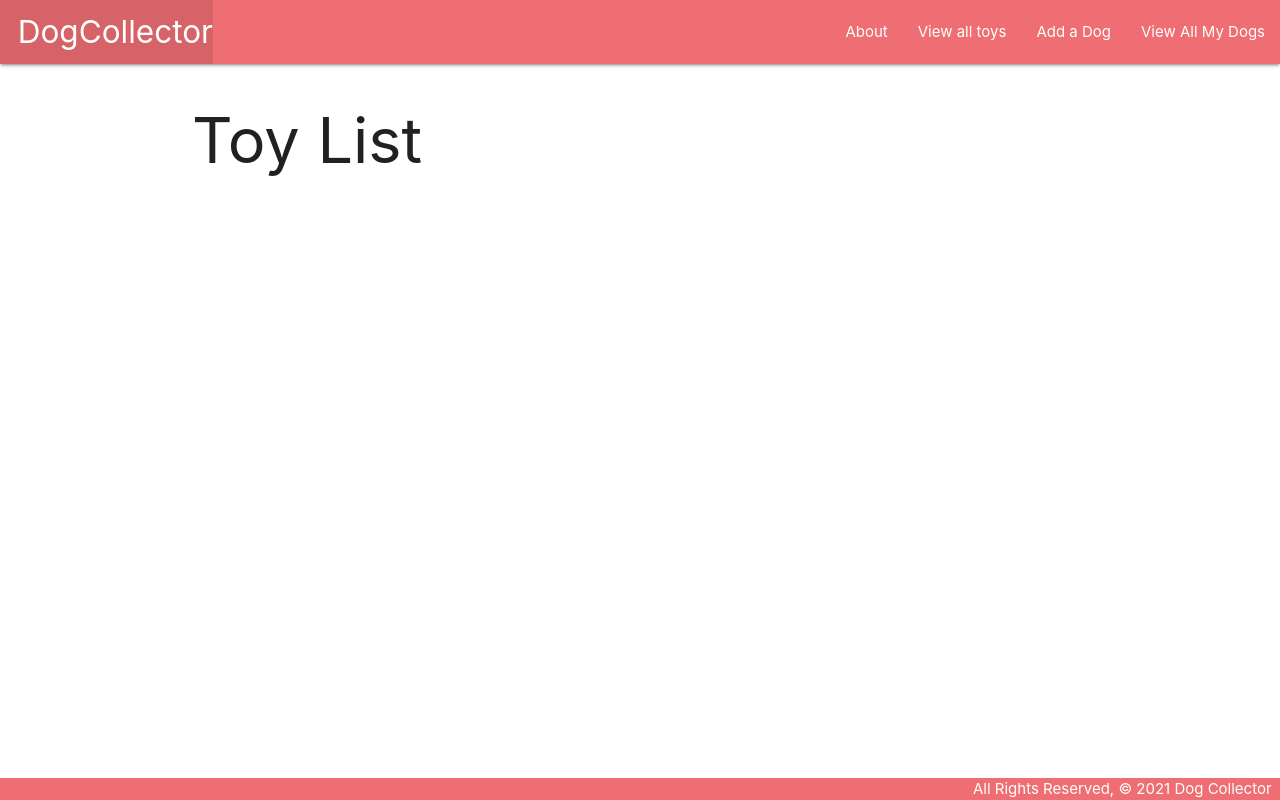
After one commit to sammy2342/dogcollector, a Django app: page /toys/ in a window 1280 px wide. The commit adds this page. Run offline with Django 4.2, Linux system fonts and the light colour scheme; data that the repository does not hold is empty.

Commit message:
complete toy index page

```diff
--- a/main_app/admin.py
+++ b/main_app/admin.py
@@ -1,7 +1,8 @@
 from django.contrib import admin
-from .models import Dog, Feeding
+from .models import Dog, Feeding, Toy
 
 
 # Register your models here.
 admin.site.register(Dog)
 admin.site.register(Feeding)
+admin.site.register(Toy)
--- a/main_app/models.py
+++ b/main_app/models.py
@@ -10,6 +10,11 @@ MEALS = (
     ('L', 'Lunch'),
     ('D', 'Dinner'),
 )
+
+class Toy(models.Model):
+    name = models.CharField(max_length=50)
+    color = models.CharField(max_length=50)
+
 
 class Dog(models.Model):
     name = models.CharField(max_length=100)
--- a/main_app/templates/base.html
+++ b/main_app/templates/base.html
@@ -20,6 +20,7 @@
         </ul>
         <ul class="right">
           <li><a href="{% url 'about' %}">About</a></li>
+          <li><a href="{% url 'toys_index' %}">View all toys</a></li>
           <li><a href="{% url 'dogs_create' %}">Add a Dog</a></li>
           <li><a href="{% url 'index' %}">View All My Dogs</a></li>
         </ul>
--- /dev/null
+++ b/main_app/templates/toys/toy_list.html
@@ -0,0 +1,16 @@
+{% extends 'base.html' %}
+{% block content %}
+
+<h1>Toy List</h1>
+
+{% for toy in toy_list %}
+    <div class="card">
+        <div class="card-content">
+            <span class="card-title">{{ toy.name }}</span>
+            <p>Color: {{ toy.color }}</p>
+        </div>
+    </div>
+  </a>
+{% endfor %}
+
+{% endblock %}
--- a/main_app/urls.py
+++ b/main_app/urls.py
@@ -11,4 +11,5 @@ urlpatterns = [
     path('dogs/<int:pk>/update/', views.DogUpdate.as_view(), name='dogs_update'),
     path('dogs/<int:pk>/delete/', views.DogDelete.as_view(), name='dogs_delete'),
     path('dogs/<int:dog_id>/add_feeding/', views.add_feeding, name='add_feeding'),
+    path('toys/', views.ToyList.as_view(), name='toys_index')
 ]
--- a/main_app/views.py
+++ b/main_app/views.py
@@ -1,7 +1,8 @@
 from django.shortcuts import redirect, render
 from django.views.generic.edit import CreateView, UpdateView, DeleteView
+from django.views.generic.list import ListView
 from .forms import FeedingForm
-from .models import Dog
+from .models import Dog, Toy
 from django.http import HttpResponse
 
 # Create your views here.
@@ -45,3 +46,9 @@ class DogUpdate(UpdateView):
 class DogDelete(DeleteView):
   model = Dog
   success_url = '/dogs/'
+
+# or you can just put it in the main_app and it will automatically know without putting the temlate_name
+# I'm doing because this makes me understand it better
+class ToyList(ListView):
+  model = Toy
+  template_name = 'toys/toy_list.html'
```
Also changed, not shown: main_app/migrations/0003_toy_alter_feeding_options.py (added).
